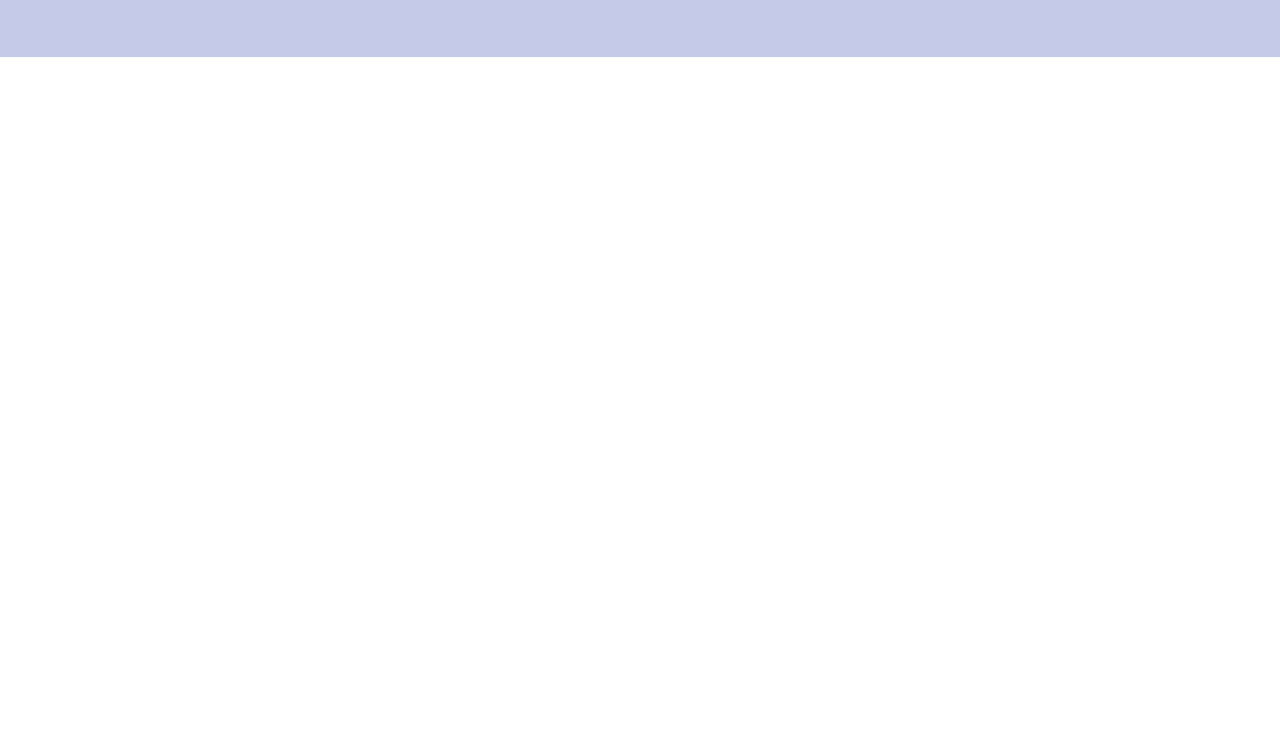
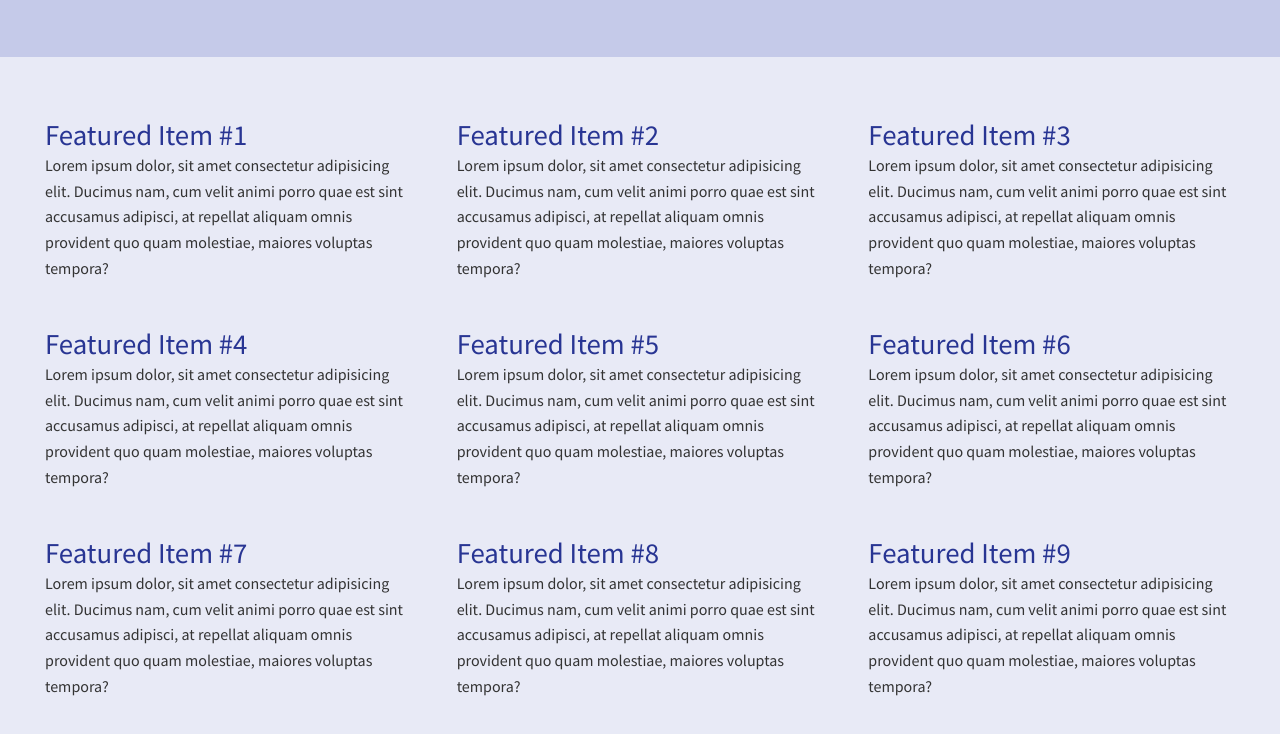
Before and after one commit to samaila-bashir/css-flexbox-sample-ui, a plain HTML site: page index.html in a window 1280 px wide. Shown: the part 402-1136 px from the top of the page. Before the commit the page ends 800 px from the top, so only its background shows below. Drawn offline with Linux system fonts and the light colour scheme.

Commit message:
Completed featured section

```diff
--- a/index.html
+++ b/index.html
@@ -34,5 +34,91 @@
         <a href="#" class="button">Learn More</a>
       </div>
     </div>
+
+    <div class="features">
+      <div class="features-inner">
+        <div class="featured-item">
+          <h3>Featured Item #1</h3>
+          <p>
+            Lorem ipsum dolor, sit amet consectetur adipisicing elit. Ducimus
+            nam, cum velit animi porro quae est sint accusamus adipisci, at
+            repellat aliquam omnis provident quo quam molestiae, maiores
+            voluptas tempora?
+          </p>
+        </div>
+        <div class="featured-item">
+          <h3>Featured Item #2</h3>
+          <p>
+            Lorem ipsum dolor, sit amet consectetur adipisicing elit. Ducimus
+            nam, cum velit animi porro quae est sint accusamus adipisci, at
+            repellat aliquam omnis provident quo quam molestiae, maiores
+            voluptas tempora?
+          </p>
+        </div>
+        <div class="featured-item">
+          <h3>Featured Item #3</h3>
+          <p>
+            Lorem ipsum dolor, sit amet consectetur adipisicing elit. Ducimus
+            nam, cum velit animi porro quae est sint accusamus adipisci, at
+            repellat aliquam omnis provident quo quam molestiae, maiores
+            voluptas tempora?
+          </p>
+        </div>
+        <div class="featured-item">
+          <h3>Featured Item #4</h3>
+          <p>
+            Lorem ipsum dolor, sit amet consectetur adipisicing elit. Ducimus
+            nam, cum velit animi porro quae est sint accusamus adipisci, at
+            repellat aliquam omnis provident quo quam molestiae, maiores
+            voluptas tempora?
+          </p>
+        </div>
+        <div class="featured-item">
+          <h3>Featured Item #5</h3>
+          <p>
+            Lorem ipsum dolor, sit amet consectetur adipisicing elit. Ducimus
+            nam, cum velit animi porro quae est sint accusamus adipisci, at
+            repellat aliquam omnis provident quo quam molestiae, maiores
+            voluptas tempora?
+          </p>
+        </div>
+        <div class="featured-item">
+          <h3>Featured Item #6</h3>
+          <p>
+            Lorem ipsum dolor, sit amet consectetur adipisicing elit. Ducimus
+            nam, cum velit animi porro quae est sint accusamus adipisci, at
+            repellat aliquam omnis provident quo quam molestiae, maiores
+            voluptas tempora?
+          </p>
+        </div>
+        <div class="featured-item">
+          <h3>Featured Item #7</h3>
+          <p>
+            Lorem ipsum dolor, sit amet consectetur adipisicing elit. Ducimus
+            nam, cum velit animi porro quae est sint accusamus adipisci, at
+            repellat aliquam omnis provident quo quam molestiae, maiores
+            voluptas tempora?
+          </p>
+        </div>
+        <div class="featured-item">
+          <h3>Featured Item #8</h3>
+          <p>
+            Lorem ipsum dolor, sit amet consectetur adipisicing elit. Ducimus
+            nam, cum velit animi porro quae est sint accusamus adipisci, at
+            repellat aliquam omnis provident quo quam molestiae, maiores
+            voluptas tempora?
+          </p>
+        </div>
+        <div class="featured-item">
+          <h3>Featured Item #9</h3>
+          <p>
+            Lorem ipsum dolor, sit amet consectetur adipisicing elit. Ducimus
+            nam, cum velit animi porro quae est sint accusamus adipisci, at
+            repellat aliquam omnis provident quo quam molestiae, maiores
+            voluptas tempora?
+          </p>
+        </div>
+      </div>
+    </div>
   </body>
 </html>
--- a/style.css
+++ b/style.css
@@ -66,3 +66,31 @@ body {
   font-size: 1.18rem;
   display: inline-block;
 }
+
+.features {
+  background-color: #e8eaf6;
+  padding: 60px 45px;
+}
+
+.features-inner {
+  max-width: 1200px;
+  margin: 0 auto;
+  display: grid;
+  /* grid-template-columns: repeat(3, 1fr); */
+  grid-template-columns: repeat(auto-fit, minmax(300px, 1fr));
+  grid-column-gap: 45px;
+  grid-row-gap: 45px;
+}
+
+.featured-item h3 {
+  color: #283593;
+  font-size: 1.8rem;
+  font-weight: normal;
+  margin: 0;
+}
+
+.featured-item p {
+  margin: 0;
+  line-height: 1.6;
+  color: #333;
+}
```
